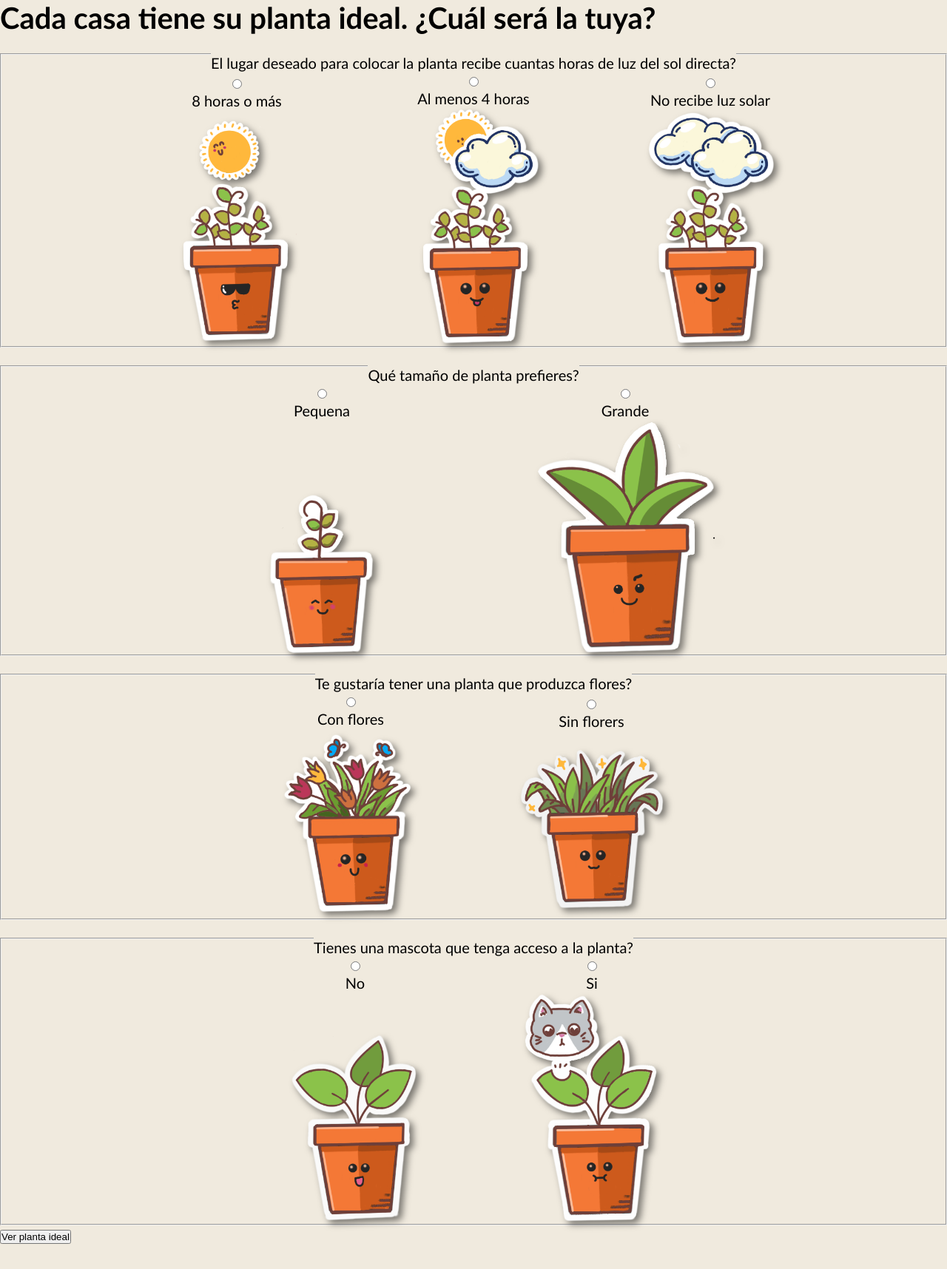
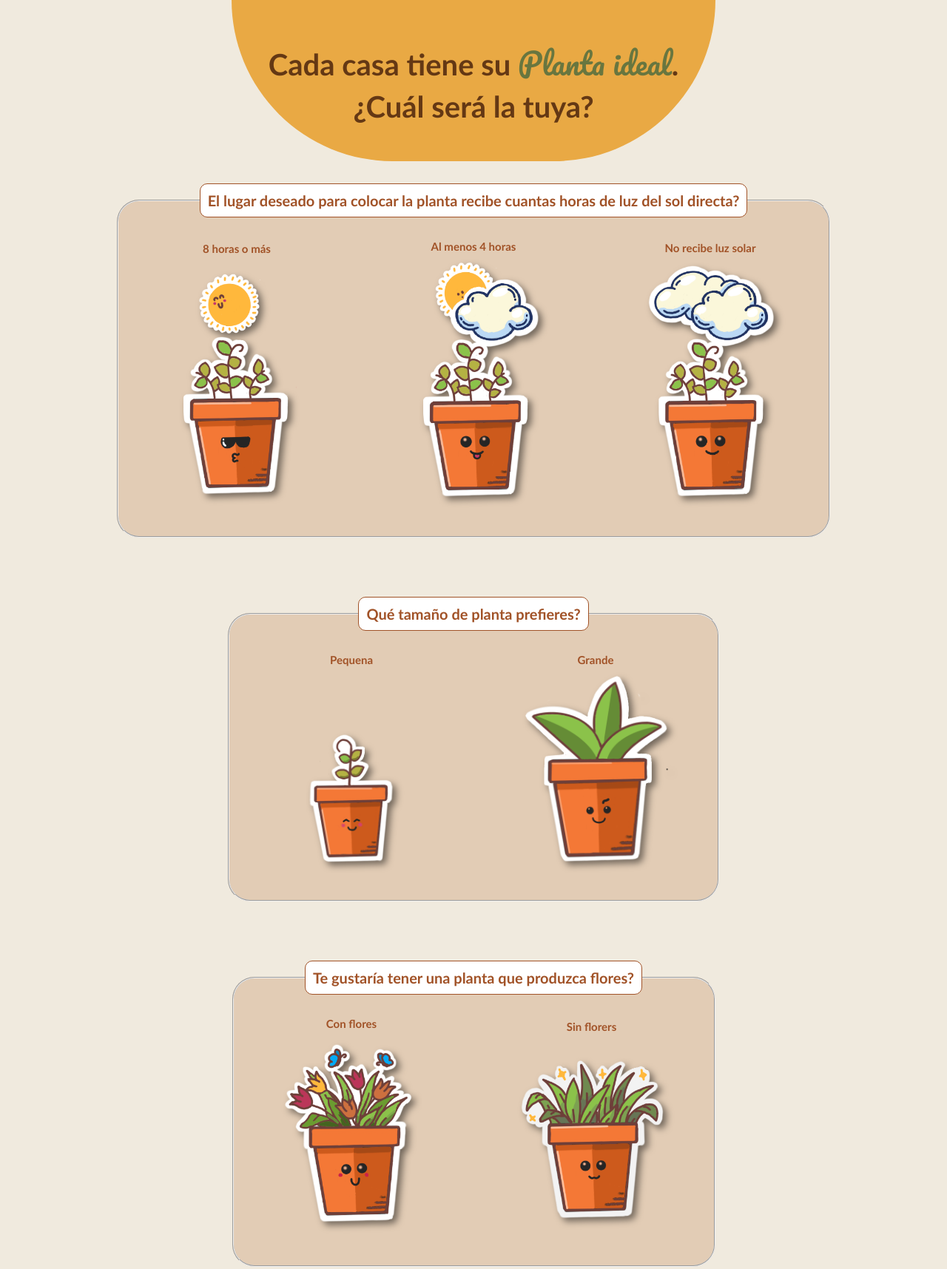
Before and after one commit to JuLealsm/JavaScriptCoderhouse, a plain HTML site: page pages/quizz.html in a window 1280 px wide. Shown: the top 1716 px of the page at 74% size. Before the commit the page ends 1682 px from the top, so only its background shows below. Drawn offline with Linux system fonts and the light colour scheme; a web font is replaced by a local one.

Commit message:
improving css for the quizz page

```diff
--- a/pages/quizz.html
+++ b/pages/quizz.html
@@ -7,30 +7,30 @@
     <link rel="preconnect" href="https://fonts.gstatic.com" crossorigin>
     <link href="https://fonts.googleapis.com/css2?family=DynaPuff:wght@400..700&family=Oxanium:wght@200..800&family=Pacifico&display=swap" rel="stylesheet">
     <link rel="stylesheet" href="../scss/styles.css">
-    <link rel="icon"  type="Image/png" href="images/icons/favicon.png">
+    <link rel="icon"  type="Image/png" href="../images/icons/favicon.png">
     <script defer src="../javascript/main.js"></script>
     <title>Padres de Planta</title>
 </head>
 <body>
-    <main>
-        <h1>Cada casa tiene su planta ideal. ¿Cuál será la tuya?</h1>
+    <main class="quizz-main">
+        <h1 class="quizz-title">Cada casa tiene su <span>Planta ideal</span>. <br>¿Cuál será la tuya?</h1>
         <fieldset id="luzSolar" class="quizz-fieldset">
             <legend>El lugar deseado para colocar la planta recibe cuantas horas de luz del sol directa?</legend>
             <div class="quizz-options">
                 <div>
-                    <input type="radio" name ="luzSolar" id="solPleno">
+                    <input type="radio" name ="luzSolar" id="solPleno" class="quizz-input">
                     <label for="solPleno">8 horas o más
                         <img class="quizz-image" src="../images/solPleno.png" alt="Al menos 8 horas de sol por día">
                     </label>
                 </div>
                 <div>
-                    <input type="radio" name ="luzSolar" id="sombraParcial">
+                    <input type="radio" name ="luzSolar" id="sombraParcial" class="quizz-input">
                     <label for="sombraParcial">Al menos 4 horas
                         <img class="quizz-image" src="../images/sombraParcial.png" alt="Hasta 4 horas de sol por día">
                     </label>
                 </div>
                 <div>
-                    <input type="radio" name ="luzSolar" id="sombra">
+                    <input type="radio" name ="luzSolar" id="sombra" class="quizz-input">
                     <label for="sombra">No recibe luz solar
                         <img class="quizz-image" src="../images/sombra.png" alt="No recibe luz solar directamente">
                     </label>
@@ -41,13 +41,13 @@
             <legend>Qué tamaño de planta prefieres?</legend>
             <div class="quizz-options">
                 <div>
-                    <input type="radio" name ="tamano" id="pequena">
+                    <input type="radio" name ="tamano" id="pequena" class="quizz-input">
                     <label for="pequena">Pequena
                         <img class="quizz-image" src="../images/pequena.png" alt="Pequena">
                     </label>
                 </div>
                 <div>
-                    <input type="radio" name ="tamano" id="grande">
+                    <input type="radio" name ="tamano" id="grande" class="quizz-input">
                     <label for="grande">Grande
                         <img class="quizz-image" src="../images/grande.png" alt="Grande">
                     </label>
@@ -58,13 +58,13 @@
             <legend>Te gustaría tener una planta que produzca flores?</legend>
             <div class="quizz-options">
                 <div>
-                    <input type="radio" name ="flores" id="flores-true">
+                    <input type="radio" name ="flores" id="flores-true" class="quizz-input">
                     <label for="flores-true">Con flores
                         <img class="quizz-image" src="../images/flores-true.png" alt="Planta con flores">
                     </label>
                 </div>
                 <div>
-                    <input type="radio" name ="flores" id="flores-false">
+                    <input type="radio" name ="flores" id="flores-false" class="quizz-input">
                     <label for="flores-false">Sin florers
                         <img class="quizz-image" src="../images/flores-false.png" alt="Planta sin flores">
                     </label>
@@ -75,21 +75,21 @@
             <legend>Tienes una mascota que tenga acceso a la planta?</legend>
             <div class="quizz-options">
                 <div>
-                    <input type="radio" name ="toxica" id="toxica-true">
+                    <input type="radio" name ="toxica" id="toxica-true" class="quizz-input">
                     <label for="toxica-true">No
                         <img class="quizz-image" src="../images/toxica-true.png" alt="Planta toxica para mascotas">
                     </label>
                 </div>
                 <div>
-                    <input type="radio" name ="toxica" id="toxica-false">
+                    <input type="radio" name ="toxica" id="toxica-false" class="quizz-input">
                     <label for="toxica-false">Si
                         <img class="quizz-image" src="../images/toxica-false.png" alt="Planta no toxica para mascotas">
                     </label>
                 </div>
             </div>
         </fieldset>
-        <button id="btn-simular">Ver planta ideal</button>
-        <p id="parrafo-resultado"></p>
+        <button id="btn-simular" class="button-general-green">Ver planta ideal</button>
+        <p id="parrafo-resultado" class="paragraph-general"></p>
     </main>
 </body>
 </html>
--- a/scss/layout/_header.scss
+++ b/scss/layout/_header.scss
@@ -9,12 +9,17 @@ header{
     @include flex-layout (null, space-between, center);
 }
 
-.button-quizz{
+.button-general-green{
     background-color: $green;
     padding: 10px;
     border-radius: 10px;
     @include text-style (17px, $white);
     cursor: pointer;
+
+    a{
+        text-decoration: none;
+        color: $white;
+    }
 
 }
 
--- a/scss/pages/_quizz.scss
+++ b/scss/pages/_quizz.scss
@@ -1,21 +1,85 @@
 
+.quizz-main{
+    @include flex-layout (column, center, center);
+
+}
+
+.quizz-title{
+    @include text-style(40px, $brown, 400px, center);
+    padding: 50px;
+    background-color: $yellow;
+    border-radius: 0 0 400px 400px;
+
+    span{
+        font-family: "Pacifico", serif;
+        font-weight: normal;
+        color: $darkGreen;
+    }
+}
 .quizz-fieldset{
     text-align: center;
+    margin-top: 30px;
+    margin-bottom: 50px;
+    background-color: $cream;
+    border-radius: 30px;
 
     legend{
-        padding-top: 25px;
+        @include text-style (20px, $cinnamon, bold, center);
+        border-radius: 10px;
+        background-color: #ffff;
+        border: 1px solid $cinnamon;
+        margin-bottom: 30px;
+        padding: 10px;
     }
 }
 .quizz-options{
     @include flex-layout (row, center, center);
+    margin-bottom: 50px;
+    max-height: 100%;
 
     label{
+        max-width: 330px;
+        @include text-style (15px, $cinnamon, bold, center);
         @include flex-layout (column, center, center);
+    }
+
+    &:has(.quizz-input:checked) .quizz-image {
+        opacity: 0.5;
     }
 }
 
+.quizz-input{
+    display: none;
+
+    &:checked + label .quizz-image {
+            opacity: 1 !important;
+            transform: scale(1.1);
+            filter: drop-shadow(10px 10px 10px rgba(125, 93, 50, 0.5));
+        }
+    }
+
 
 .quizz-image{
+    cursor: pointer;
     filter: drop-shadow(5px 5px 5px rgba(0, 0, 0, 0.5));
     @include size (60%, 60%);
+    opacity: 1;
+    transition: all 0.3s ease-in-out;
+    margin-top: 10px;
+
+    &:hover{
+        transform: scale(1.1);
+        filter: drop-shadow(10px 10px 10px rgba(125, 93, 50, 0.5));
+    }
 }
+
+#btn-simular{
+    margin: 10px;
+
+}
+
+.paragraph-general{
+    @include text-style (20px, $brown, bold, center);
+    padding: 30px;
+
+}
--- a/scss/utilidades/_variables.scss
+++ b/scss/utilidades/_variables.scss
@@ -3,3 +3,5 @@ $yellow: #E9A944;
 $green: #5a9c3b;
 $darkGreen: #68763f;
 $brown: #643814;
+$cinnamon:#A15227;
+$cream: #E2CCB5;
```
Also changed, not shown: index.html (+1 -1 lines), scss/styles.css, 1 other file.
